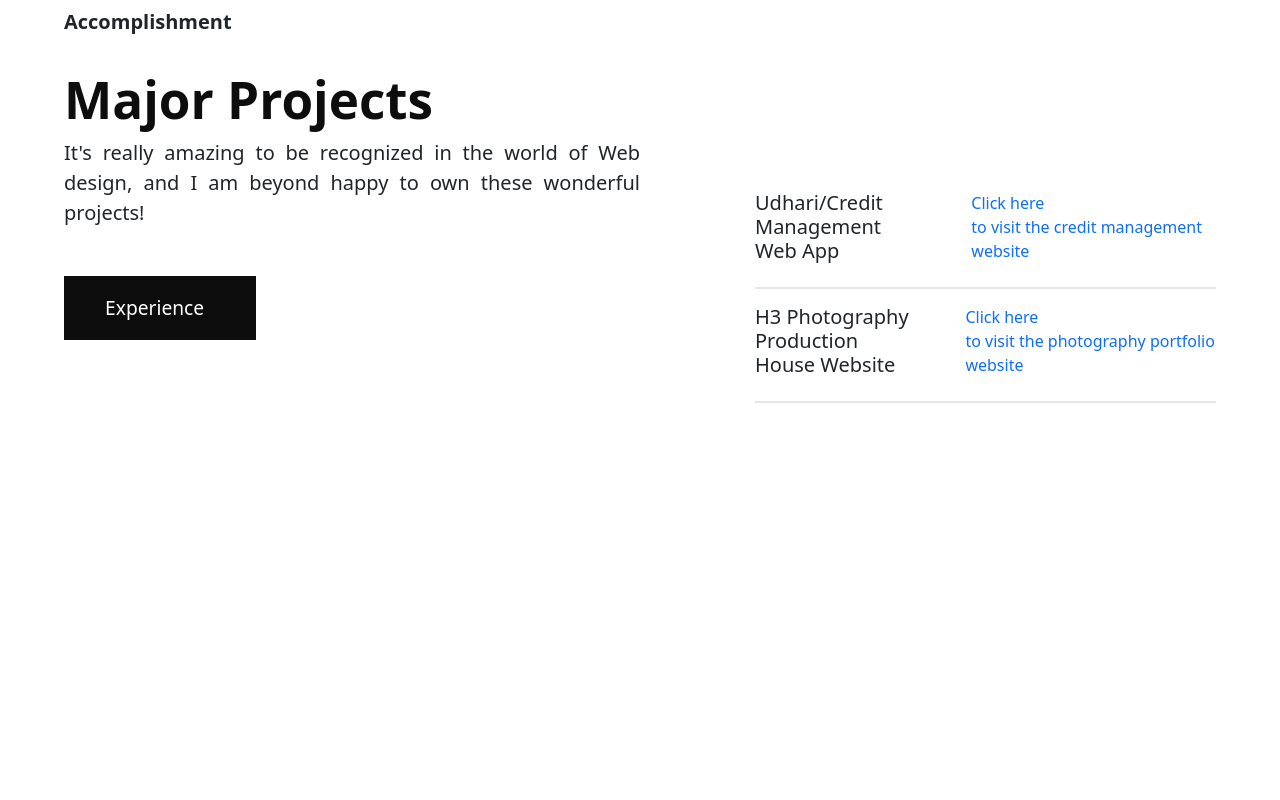
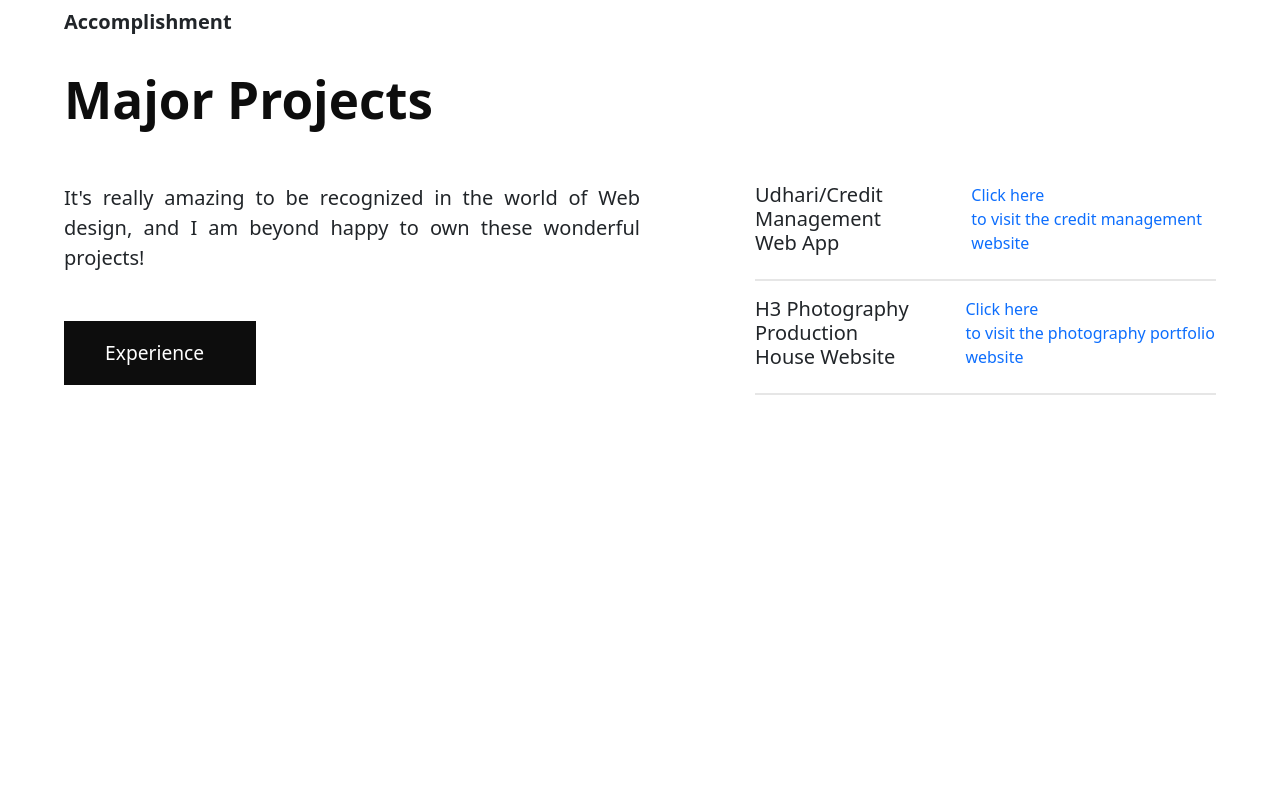
Before and after one commit to AMDesigners/AbizerPortfolio, a plain HTML site: page index.html in a window 1280 px wide. Shown: the part 1320-2120 px from the top of the page. Drawn offline with nearby package versions, Linux system fonts and the light colour scheme.

Commit message:
Update style.css

```diff
--- a/style.css
+++ b/style.css
@@ -498,6 +498,7 @@ nav.active {
     display: flex;
     align-items: start;
     justify-content: space-between;
+    margin-top: 3.3rem;
 }
 .acc-heading, .acc-p {
     transition: all 1s linear;
@@ -547,8 +548,7 @@ nav.active {
     opacity: 0.2;
 }
 .accomplish .right {
-    height: 45rem;
-    margin-top: 3.3rem;
+    height: 30rem;
     width: 40%;
 }
 .right .right1 {
```
